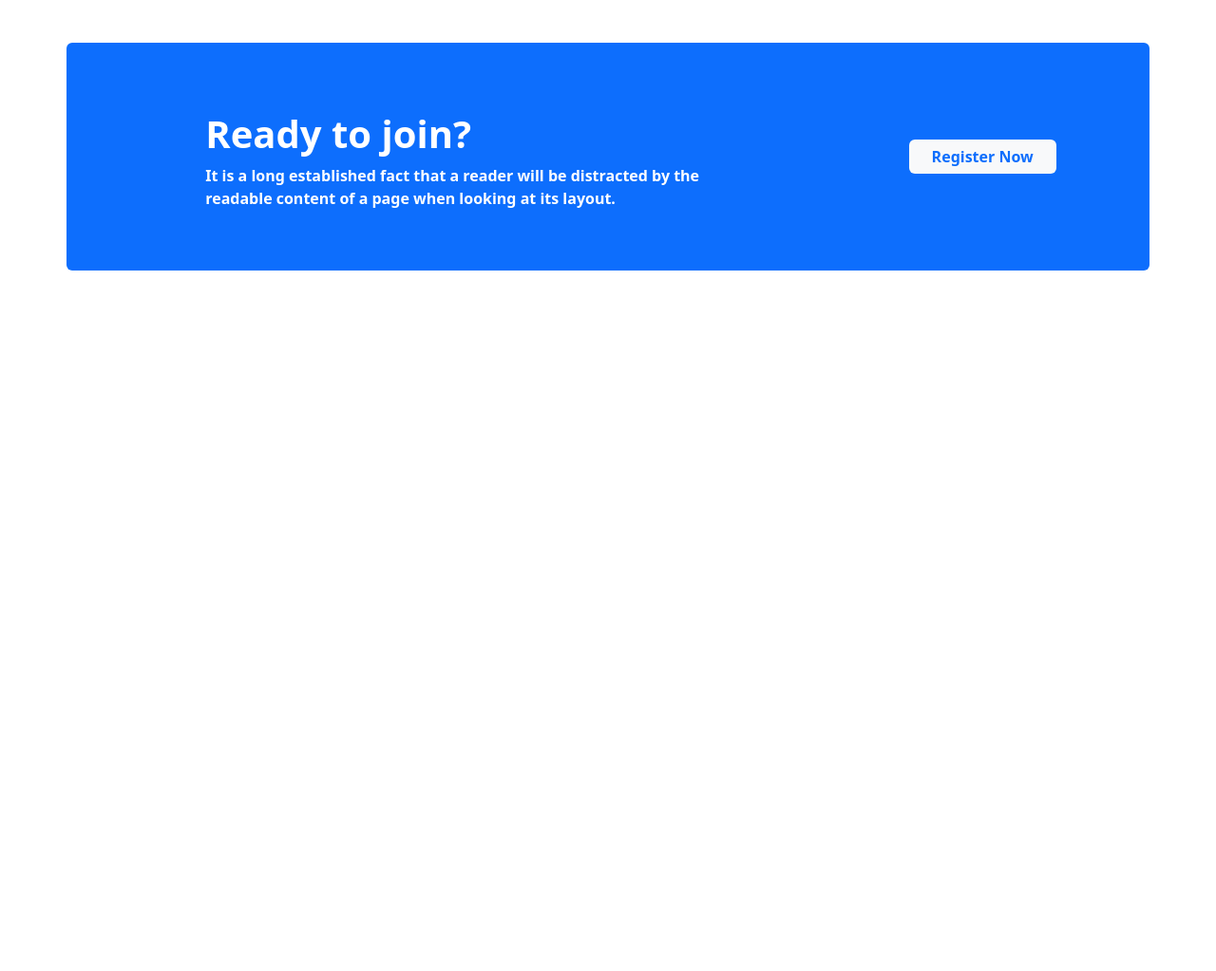
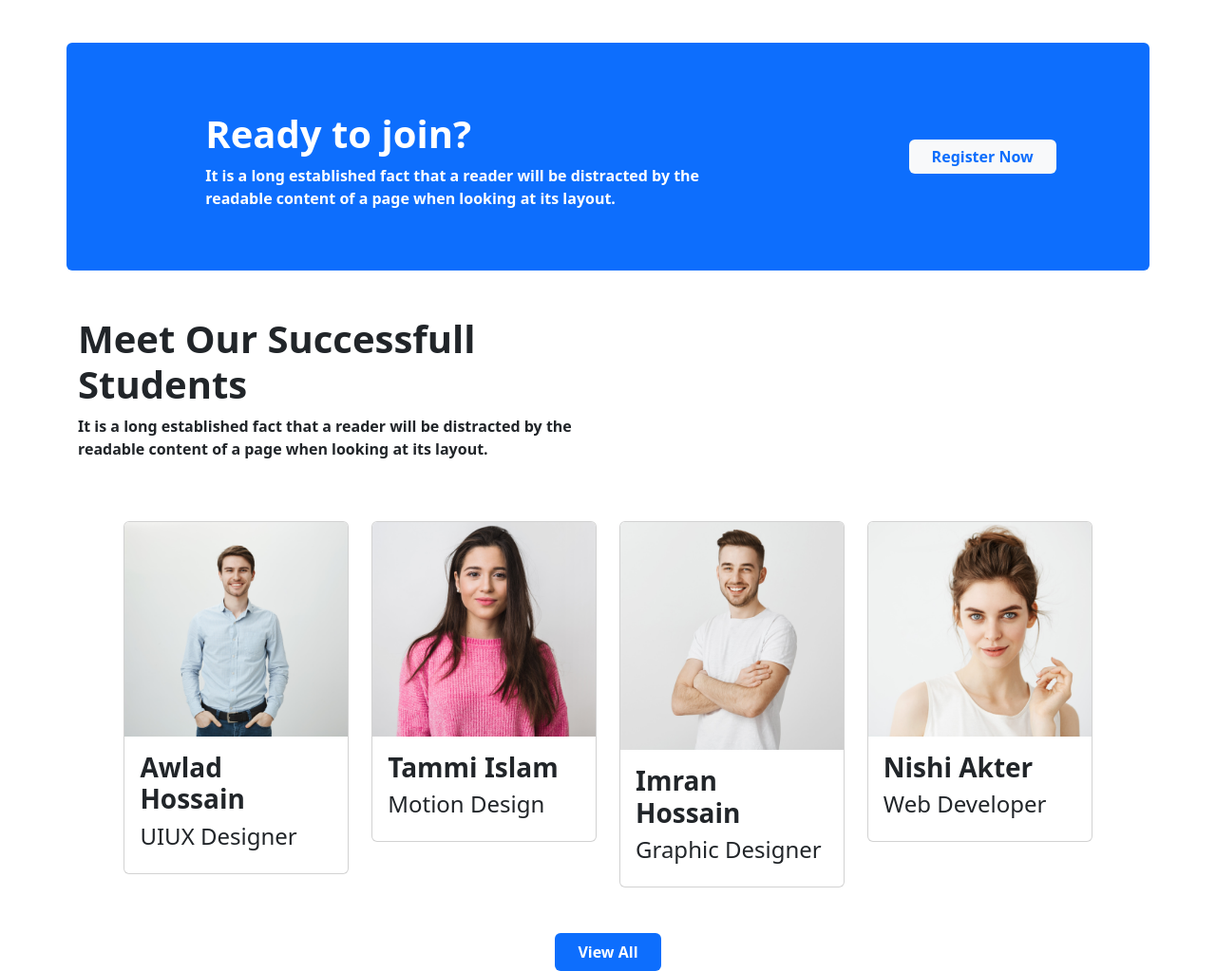
Before and after one commit to syful-abir/Bd-Tach, a plain HTML site: page index.html in a window 1280 px wide. Shown: the part 1903-2926 px from the top of the page at 95% size. Before the commit the page ends 2188 px from the top, so only its background shows below. Drawn offline with nearby package versions, Linux system fonts and the light colour scheme.

Commit message:
view all

```diff
--- a/index.html
+++ b/index.html
@@ -206,6 +206,58 @@
     </div>
       </div>
     <!-------------- From end ------------->
+
+    <!-------------- Student Start --------->
+    <div class="container pt-5">
+      <h1 class="fw-bold">Meet Our Successfull<br>
+        Students</h1>
+      <p class="fw-semibold">It is a long established fact that a reader will be distracted by the<br>
+        readable content of a page when looking at its layout.</p>
+    </div>
+    <section class="">
+      <div class="row row-cols-1 row-cols-md-5 d-flex justify-content-center pt-5  g-4">
+        <div class="col">
+          <div class="card">
+            <img src="images/student/student-1.png" class="card-img-top" alt="...">
+            <div class="card-body">
+              <h3 class="fw-bold">Awlad Hossain</h3>
+              <h4>UIUX Designer</h4>
+            </div>
+          </div>
+        </div>
+        <div class="col">
+          <div class="card">
+            <img src="images/student/student-2.png" class="card-img-top" alt="...">
+            <div class="card-body">
+              <h3 class="fw-bold">Tammi Islam</h3>
+              <h4>Motion Design</h4>
+            </div>
+          </div>
+        </div>
+        <div class="col">
+          <div class="card">
+            <img style="height: 15rem;" src="images/student/student-3.png" class="card-img-top" alt="...">
+            <div class="card-body">
+              <h3 class="fw-bold">Imran Hossain</h3>
+              <h4>Graphic Designer</h4>
+            </div>
+          </div>
+        </div>
+        <div class="col">
+          <div class="card">
+            <img src="images/student/student-4.png" class="card-img-top" alt="...">
+            <div class="card-body">
+              <h3 class="fw-bold">Nishi Akter</h3>
+              <h4>Web Developer</h4>
+            </div>
+          </div>
+        </div>
+      </div>
+    </section>
+    <div class="pt-5 d-flex justify-content-center">
+      <button type="button" class="btn btn-primary fw-bold px-4 py-2 border-0">View All</button>
+    </div>
+    <!-------------- Student End --------->
     <script src="https://cdn.jsdelivr.net/npm/bootstrap@5.2.0/dist/js/bootstrap.bundle.min.js" integrity="sha384-A3rJD856KowSb7dwlZdYEkO39Gagi7vIsF0jrRAoQmDKKtQBHUuLZ9AsSv4jD4Xa" crossorigin="anonymous"></script>
   </body>
 </html>
```
